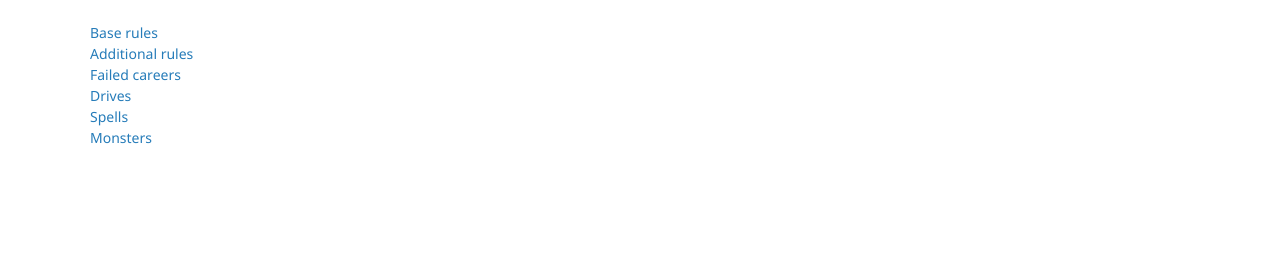
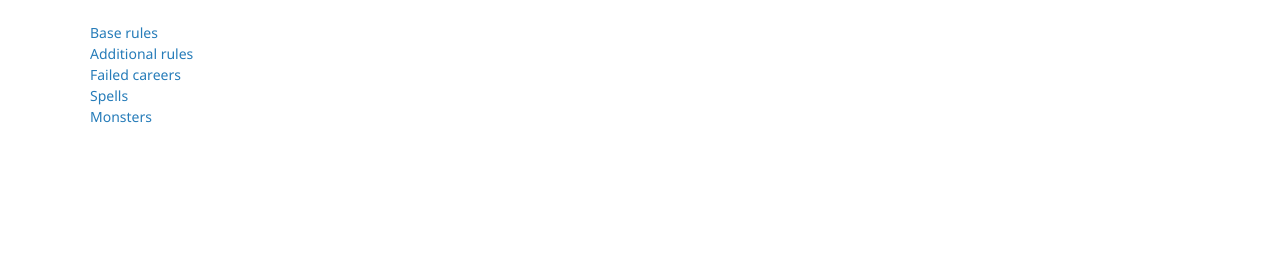
Before and after one commit to Bartapapa/legend, a Jekyll site: the page built from docs/docs/SUPPORT.md, in a window 1280 px wide. Shown: the part 297-577 px from the top of the page. Built offline with Jekyll 4.4.1, drawn with Linux system fonts in a browser that asks for light colours; our own code applies the rules of GitHub Pages for plain Markdown files.

Commit message:
Update default.html

```diff
--- a/docs/_layouts/default.html
+++ b/docs/_layouts/default.html
@@ -30,7 +30,6 @@
             <a href="{{ site.baseurl }}/base-rules/">Base rules</a> <br>
             <a href="{{ site.baseurl }}/additional-rules/">Additional rules</a> <br>
             <a href="{{ site.baseurl }}/failed-careers/">Failed careers</a> <br>
-            <a href="{{ site.baseurl }}/drives/">Drives</a> <br>
             <a href="{{ site.baseurl }}/spells">Spells</a> <br>
             <a href="{{ site.baseurl }}/monsters">Monsters</a> <br>
           </nav>
```
